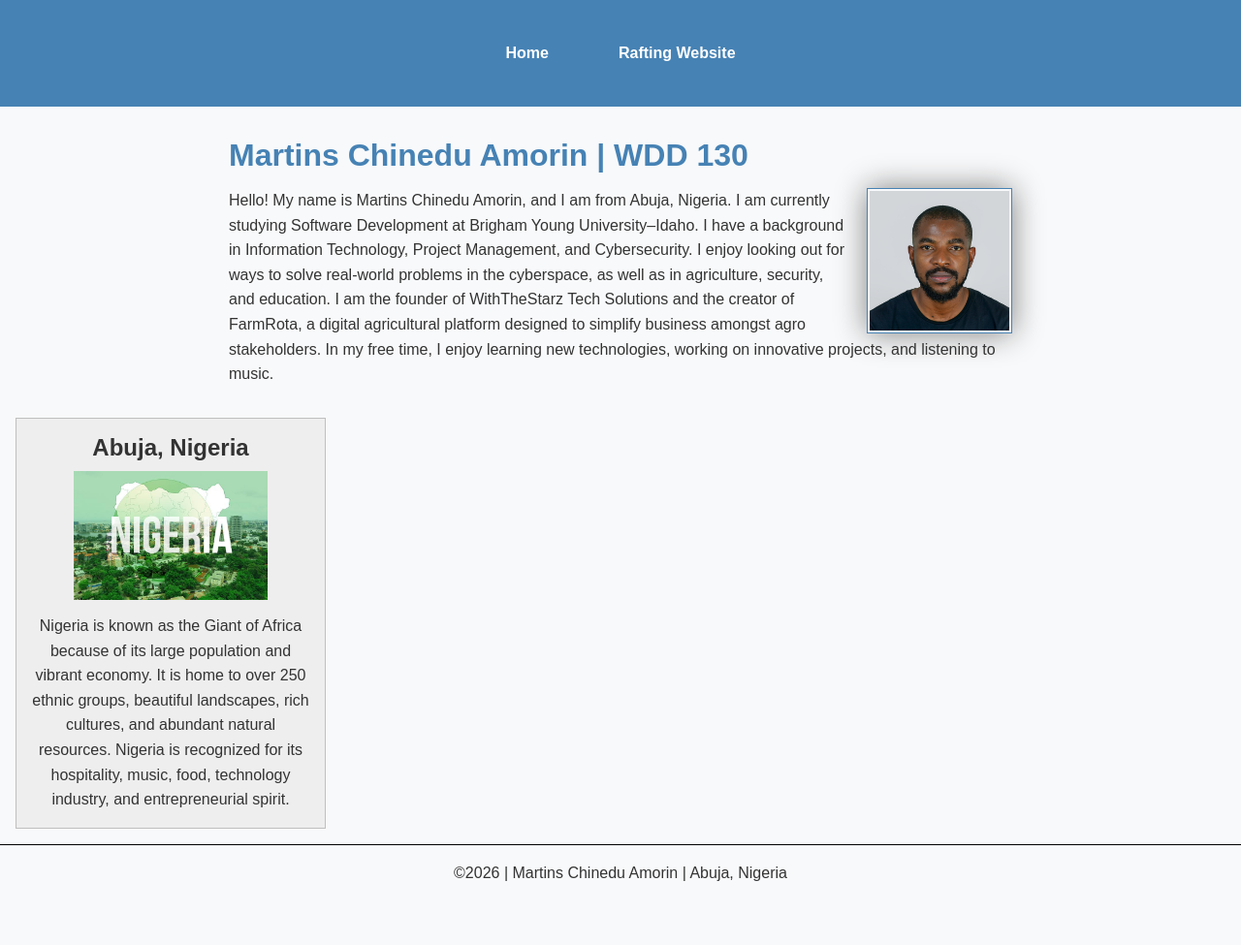
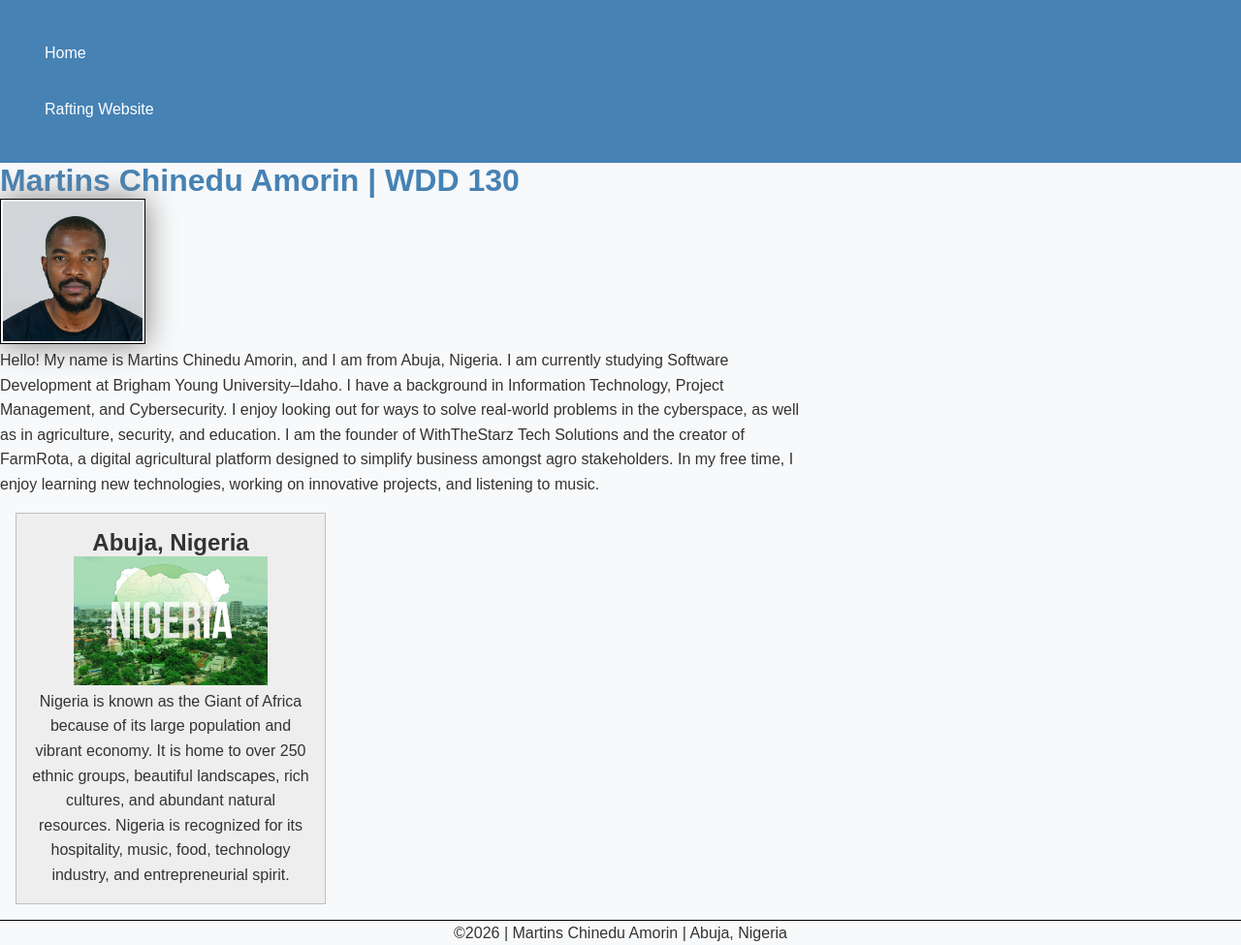
Before and after one commit to Iamfemimorin/wdd130, a plain HTML site: page index.html in a window 1280 px wide. Shown: the whole page at 97% size. Before the commit the page ends 929 px from the top, so only its background shows below. Drawn offline with Linux system fonts and the light colour scheme.

Commit message:
week 2 addition and assignment

```diff
--- a/styles/styles.css
+++ b/styles/styles.css
@@ -23,17 +23,12 @@ header {
 }
 
 nav {
-    display: flex;
-    justify-content: center;
     background-color: steelblue;
     padding: 10px;
-    gap: 2rem;
 }
 
 nav a {
     color: white;
-    text-decoration: none;
-    font-weight: bold;
     display: block;
     padding: 20px;
     text-decoration: none;
@@ -45,21 +40,16 @@ nav a:hover {
 
 h1 {
     color: steelblue;
-    margin-bottom: 15px;
 }
 
 main {
     max-width: 840px;
-    margin: 1rem auto;
-    padding: 1rem;
 }
 
 main img {
     width: 150px;
     height: auto;
-    float: right;
-    margin-left: 20px;
-    border: 1px solid steelblue;
+    border: 1px solid black;
     padding: 2px;
     box-shadow: 0 0 30px gray;
 }
@@ -82,15 +72,12 @@ aside {
 aside img {
     width: 200px;
     height: auto;
-    margin-top: 10px;
-    margin-bottom: 10px;
 }
 
 footer {
     margin-top: 15px;
-    border-top: 1px solid #000;
+    border-top: 1px solid black;
     text-align: center;
-    padding: 1rem;
 }
 
 p {
```
